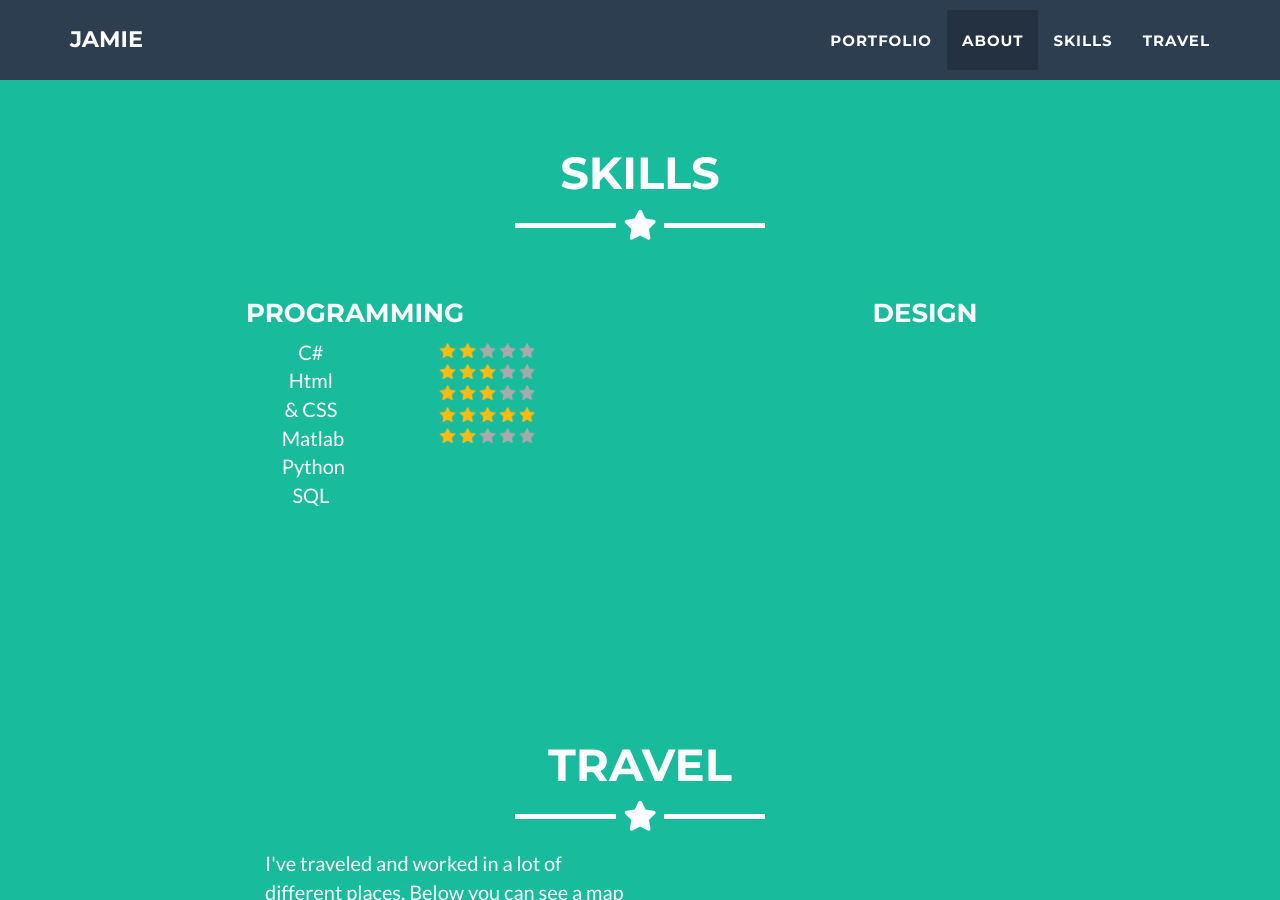
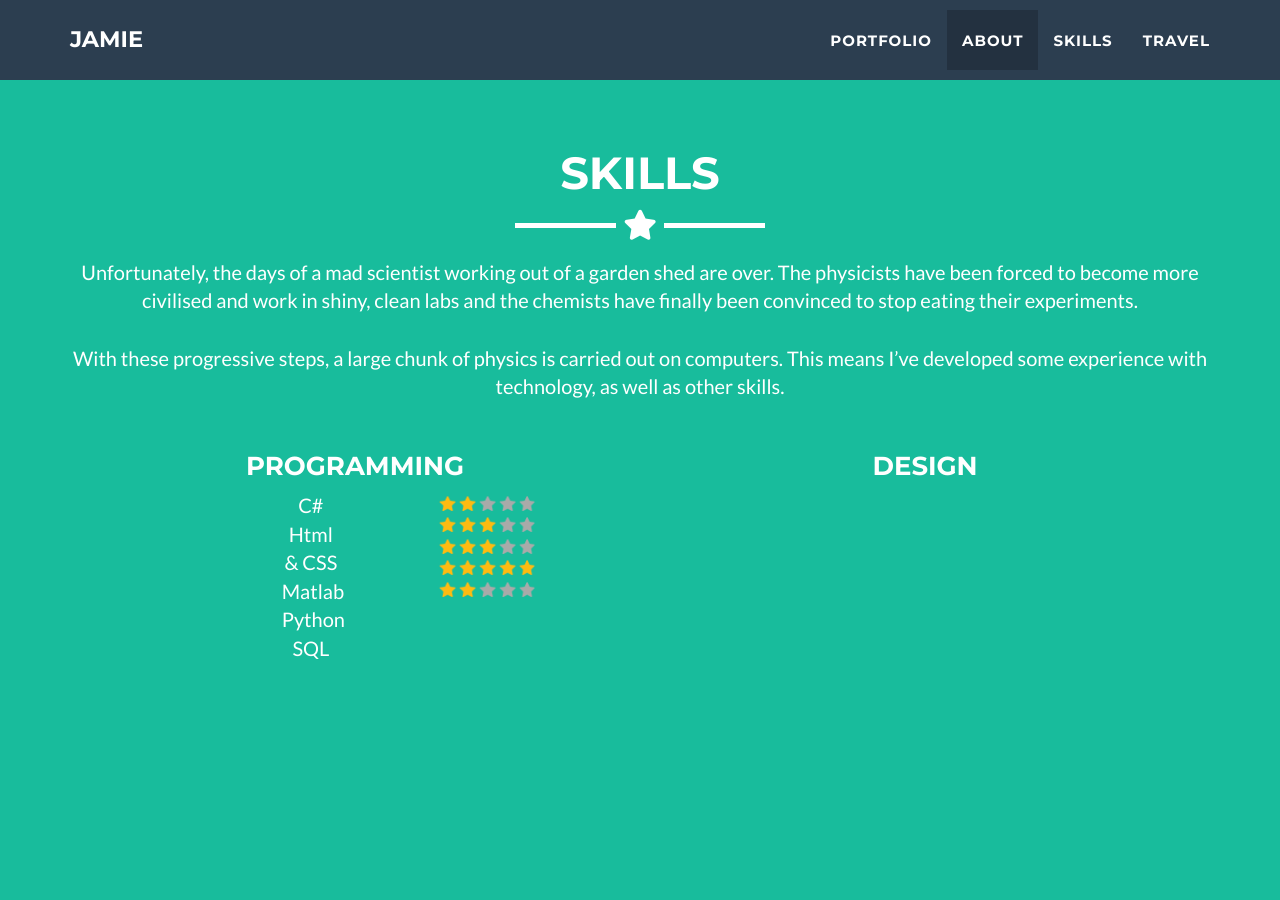
Before and after one commit to jamiedumayne/jamiedumayne.github.io, a Jekyll site: the page built from _posts/2014-07-18-project-1.markdown, in a window 1280 px wide and 900 px high, scrolled down 2229 px. Built offline with Jekyll 4.4.1, drawn with Linux system fonts in a browser that asks for light colours.

Commit message:
Update skills.html

```diff
--- a/_includes/skills.html
+++ b/_includes/skills.html
@@ -5,6 +5,14 @@
       <div class="col-lg-12 text-center">
         <h2>Skills</h2>
         <hr class="star-light">
+        <p>Unfortunately, the days of a mad scientist working out of a garden
+          shed are over. The physicists have been forced to become more
+          civilised and work in shiny, clean labs and the chemists have
+          finally been convinced to stop eating their experiments. <br>
+          <br>
+          With these progressive steps, a large chunk of physics is carried
+          out on computers. This means I’ve developed some experience with
+          technology, as well as other skills.</p>
       </div>
     </div>
     <div class="float-container">
```
